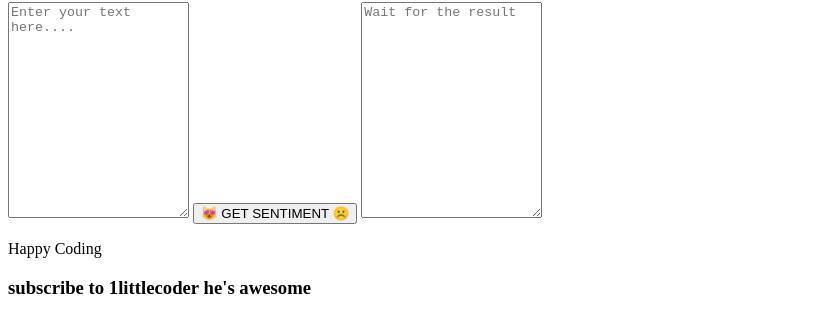
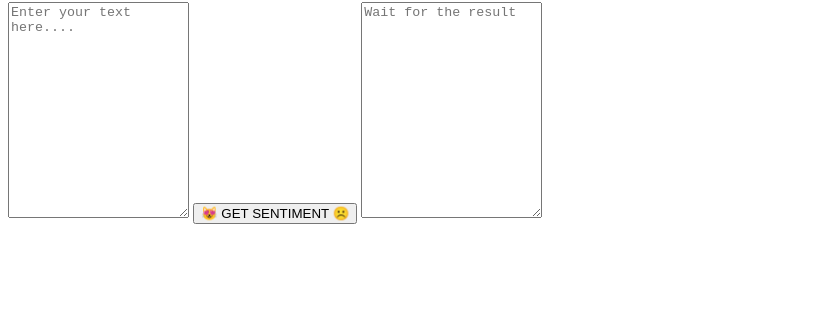
Before and after one commit to vivekdhaiya/financial_sentiment_analysis_webpage, a plain HTML site: page index.html in a window 1280 px wide. Shown: the part 65-398 px from the top of the page, without its empty margins (0-839 px from the left). Drawn offline with Linux system fonts and the light colour scheme.

Commit message:
Update index.html

```diff
--- a/index.html
+++ b/index.html
@@ -40,10 +40,6 @@ function startUpdate(e) {
   }
 </script>
 
-<p>Happy Coding  </p>
-
-<h3>subscribe to 1littlecoder he's awesome</h3>
-
 
 </body>
 </html>
```
